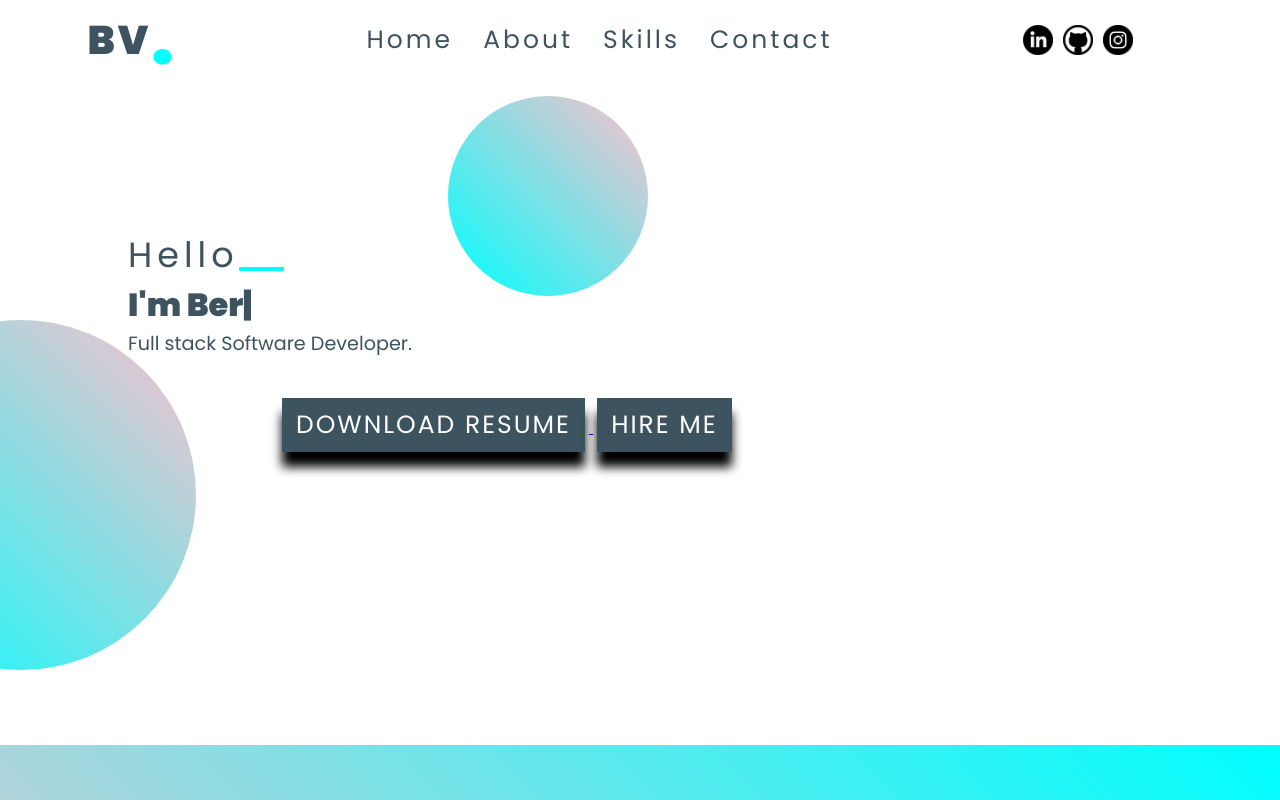
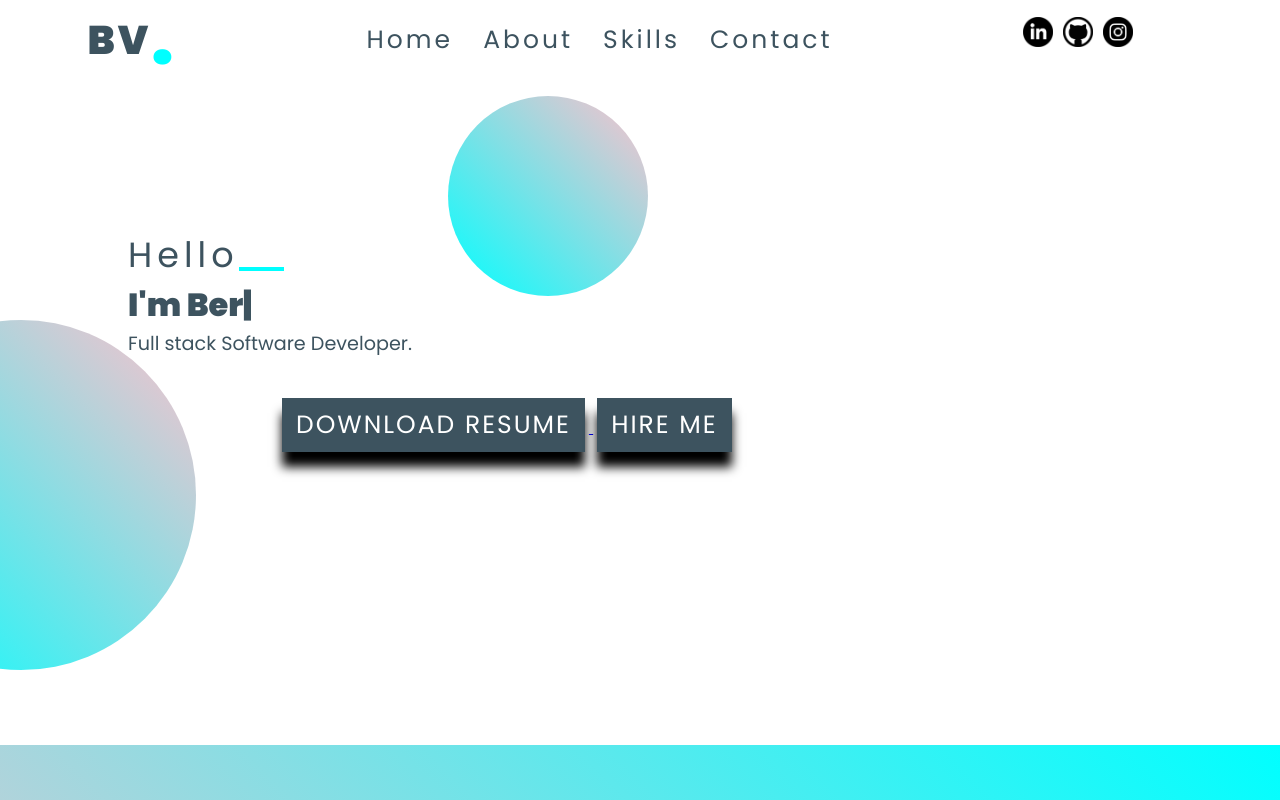
Before and after one commit to BernnyVelasquez/BernnyVelasquez.github.io, a plain HTML site: page index.html in a window 1280 px wide. Shown: the top 800 px of the page. Drawn offline with nearby package versions, Linux system fonts and the light colour scheme.

Commit message:
Update index.css

```diff
--- a/index.css
+++ b/index.css
@@ -29,7 +29,7 @@ nav{
   display: flex;
   width: 100%;
   justify-content: space-around;
-  height: 80px;
+  height: 5vw;
   line-height: 80px;
   z-index: 111;
   position: fixed;
```
